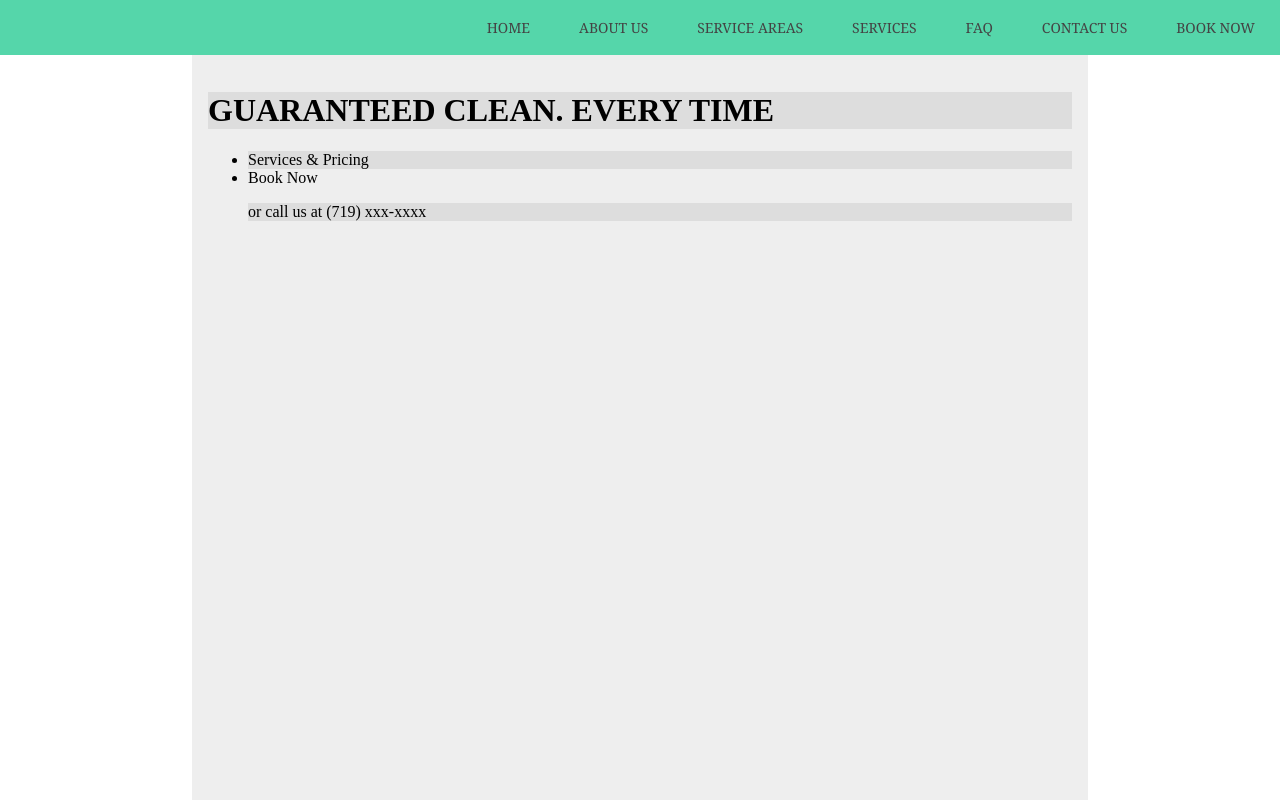
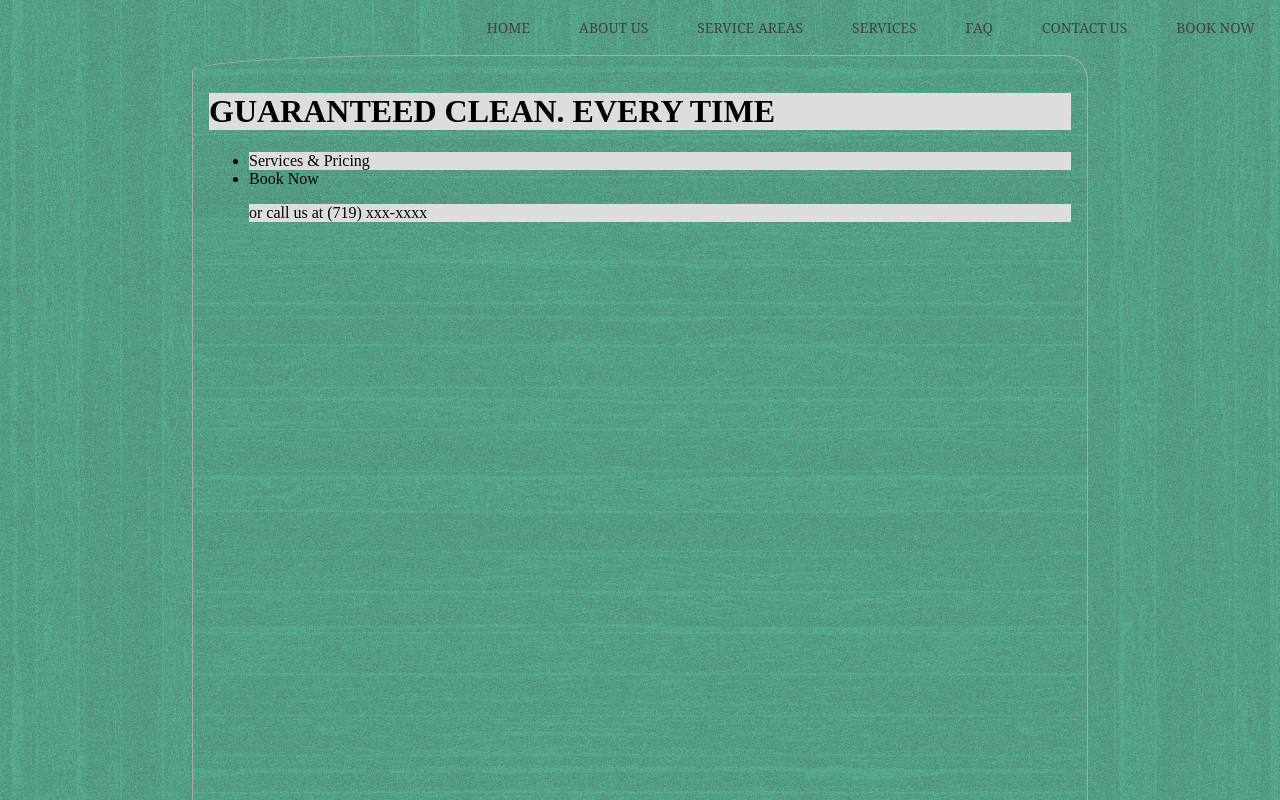
Before and after one commit to jmferrera/Cleaning-Website, a plain HTML site: page index.html in a window 1280 px wide. Shown: the top 800 px of the page. Drawn offline with Linux system fonts and the light colour scheme; a web font is replaced by a local one.

Commit message:
background color and texture

```diff
--- a/css.css
+++ b/css.css
@@ -1,13 +1,18 @@
 
 
-	html, body{
-		background-color:white;
+	body{
 		margin: 0;
 		padding:0;
 		height:100%;
+		width: 100%;
+		background-image: url("./styles/wood.png");
+		background-color:#55d6aa;
+  		background-repeat:repeat;
+
 	}
 	header {
 		background: #55d6aa;
+		opacity:100%;
 		width: 100%;
 		font-family: 'Corben', Georgia, Times, serif;
 		font-size: 15px;
@@ -15,6 +20,13 @@
 		font-weight: 300;
 		margin: 0;
 		padding:0;
+		background-repeat:repeat;
+		background-image: url("./styles/dark-wood.png");
+		background-image: url("./styles/fresh-snow.png");
+		background-image: url("./styles/asfalt-dark.png");
+		background-image: url("./styles/wood-pattern.png");
+		background-image: url("./styles/wood.png");
+
 	}
 	header::after{
 		content:'';
@@ -70,12 +82,19 @@
 		grid-gap: 5em;
 		width:70%;
 		margin: 0 auto;
-
 	}
 
 	.wrapper > div{
-		background:#eee;
+		background:#55d6aa;
 		padding:1em;
+		border-radius: 25px;
+		background-repeat:repeat;
+
+    	border-top-left-radius: 15em 1em;
+    	border-bottom-right-radius: 15em 1em;
+		background-image: url("./styles/wood2.png");
+		border:1px solid darkgray;
+
 	}
 
 	.wrapper > div :nth-child(odd){
```
Also changed, not shown: styles/asfalt-dark.png (added), styles/dark-wood.png (added), styles/diagmonds.png (added), styles/fresh-snow.png (added), styles/texture_background.jpg (added), styles/wood-pattern.png (added), styles/wood.png (added), styles/wood2.png (added).
